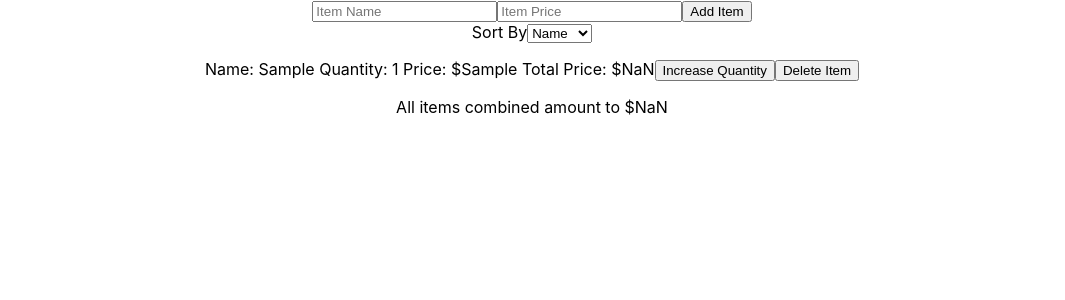
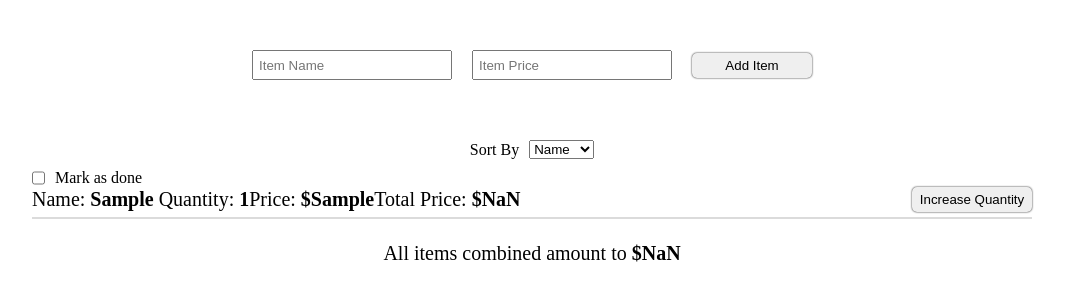
Before and after one commit to kosuo9909/todolist-internship, a React (Create React App) app: page / in a window 1280 px wide. Both pictures are taken after typing "Sample", "Sample" into the empty fields and a click on the button "Add Item". Shown: the top 300 px of the page, without its empty margins (108-1173 px from the left). Built offline with nearby package versions, Linux system fonts and the light colour scheme.

Commit message:
component refactoring

```diff
--- a/src/App.css
+++ b/src/App.css
@@ -1,38 +1,4 @@
-.App {
-  text-align: center;
+.app-header {
+  margin: 0 auto;
+  width: 120rem;
 }
-
-.App-logo {
-  height: 40vmin;
-  pointer-events: none;
-}
-
-@media (prefers-reduced-motion: no-preference) {
-  .App-logo {
-    animation: App-logo-spin infinite 20s linear;
-  }
-}
-
-.App-header {
-  background-color: #282c34;
-  min-height: 100vh;
-  display: flex;
-  flex-direction: column;
-  align-items: center;
-  justify-content: center;
-  font-size: calc(10px + 2vmin);
-  color: white;
-}
-
-.App-link {
-  color: #61dafb;
-}
-
-@keyframes App-logo-spin {
-  from {
-    transform: rotate(0deg);
-  }
-  to {
-    transform: rotate(360deg);
-  }
-}
--- a/src/App.js
+++ b/src/App.js
@@ -1,7 +1,7 @@
 import { useEffect, useState } from 'react';
 import './App.css';
 import Input from './components/Input';
-import RenderItems from './components/RenderItems';
+import RenderItems from './components/Items';
 import React from 'react';
 
 function App() {
@@ -48,7 +48,7 @@ function App() {
   }
 
   return (
-    <div className="App">
+    <div className="app-header">
       <Input addItemHandler={addItemHandler} />
       <RenderItems items={items} removeItemHandler={removeItemHandler} increaseQuantityHandler={increaseQuantityHandler} decreaseQuantityHandler={decreaseQuantityHandler} />
     </div>
--- /dev/null
+++ b/src/components/Input.css
@@ -0,0 +1,23 @@
+.input-header {
+    margin-top: 5rem;
+    margin-bottom: 5rem;
+    display: flex;
+    align-items: center;
+    justify-content: center;
+
+    gap: 2rem;
+}
+
+.input-header input {
+    width: 20rem;
+    height: 3rem;
+    padding: 0.5rem;
+}
+
+.input-header button {
+    width: 12rem;
+    height: 2.5rem;
+    border-radius: 0.5rem;
+    border-style: none;
+    box-shadow: 0 0 2px black;
+}
--- a/src/components/Input.js
+++ b/src/components/Input.js
@@ -1,5 +1,6 @@
 import { useState } from "react";
 import React from "react";
+import './Input.css'
 
 const Input = ({ addItemHandler }) => {
     const [name, setName] = useState("");
@@ -13,7 +14,7 @@ const Input = ({ addItemHandler }) => {
         setName('')
         setPrice('')
     }
-    return <div>
+    return <div className="input-header">
         <input value={name} placeholder="Item Name" onKeyDown={handleEnterAddItem} onChange={(e) => { setName(e.target.value) }}></input>
         <input value={price} placeholder="Item Price" onKeyDown={handleEnterAddItem} onChange={(e) => { setPrice(e.target.value) }}></input>
         <button onClick={addItemAndClearInput}>Add Item</button>
--- /dev/null
+++ b/src/components/Items.css
@@ -0,0 +1,90 @@
+.sort-by {
+    display: flex;
+    justify-content: center;
+    align-items: center;
+    gap: 1rem;
+
+    font-size: 1.6rem;
+    padding: 1rem;
+}
+
+.items-header {
+    display: flex;
+    flex-direction: column;
+    align-items: center;
+}
+
+.items-row {
+    max-width: 100rem;
+    display: flex;
+    justify-content: space-between;
+    align-items: center;
+    font-size: 2rem;
+    position: relative;
+    width: 120rem;
+}
+
+.items {
+    display: flex;
+    flex-direction: column;
+    justify-content: center;
+    align-items: flex-start;
+    gap: 2rem;
+    margin-bottom: 3rem;
+
+}
+
+.items-entries.line-through {
+    text-decoration: line-through;
+
+}
+
+.items-row::after {
+    content: '';
+    border-bottom: 2px solid rgba(0, 0, 0, 0.14);
+    position: absolute;
+    width: 100%;
+    top: 3rem;
+    bottom: 0;
+}
+
+.name-span,
+.price-span,
+.quantity-span,
+.total-price-span {
+    font-weight: bold;
+}
+
+.total-combined-price-wrap {
+    font-size: 2rem;
+    display: flex;
+    justify-content: center;
+    align-items: center;
+
+    gap: 0.5rem;
+}
+
+.total-combined-price {
+    font-weight: bold;
+}
+
+.button-wrapper {
+    padding-left: 0.5rem;
+    display: flex;
+    gap: 1rem;
+}
+
+.button-quantity{
+    width: 12rem;
+    height: 2.5rem;
+    border-radius: 0.5rem;
+    border-style: none;
+    box-shadow: 0 0 2px black;
+
+}
+
+.checkbox{
+    display: flex;
+    font-size: 1.6rem;
+    gap: 1rem;
+}
--- /dev/null
+++ b/src/components/Items.js
@@ -0,0 +1,40 @@
+/* eslint-disable no-unused-vars */
+import { useState } from "react";
+import React from "react";
+import './Items.css';
+import SingleItem from "./SingleItem";
+
+const RenderItems = ({ items, increaseQuantityHandler, decreaseQuantityHandler, removeItemHandler }) => {
+    const [sort, setSort] = useState('')
+    const [isItemCompleted, setIsItemCompleted] = useState(false)
+
+    const sortedItems = [...items]
+    //TODO: funkciq sus switch statement
+    if (sort === 'name') {
+        sortedItems.sort((a, b) => a.name.localeCompare(b.name));
+    } else if (sort === 'price') {
+        sortedItems.sort((a, b) => a.price - b.price)
+    }
+
+    const sum = sortedItems.reduce((sum, item) => {
+        return sum + (item.price * item.quantity)
+    }, 0)
+
+    return <div className="items-header">
+        <label className="sort-by" htmlFor='cars'>Sort By
+            <select id='cars' onChange={(e) => setSort(e.target.value)}>
+                <option value='name'>Name</option>
+                <option value='price'>Price</option>
+                <option value='default'>Default</option>
+            </select>
+        </label>
+        <div className="items">{sortedItems.map((item, index) => <SingleItem key={index} item={item}
+         increaseQuantityHandler={increaseQuantityHandler}
+         removeItemHandler={removeItemHandler}
+         decreaseQuantityHandler={decreaseQuantityHandler}/>)}
+        </div>
+        <div className="total-combined-price-wrap">All items combined amount to <span className="total-combined-price">${sum.toFixed(2)}</span> </div>
+    </div>
+};
+
+export default RenderItems;
--- a/src/components/RenderItems.js
+++ /dev/null
@@ -1,37 +0,0 @@
-import { useState } from "react";
-import React from "react";
-
-const RenderItems = ({ items, increaseQuantityHandler, decreaseQuantityHandler, removeItemHandler }) => {
-    const [sort, setSort] = useState('')
-
-    const sortedItems = [...items]
-
-    if (sort === 'name') {
-        sortedItems.sort((a, b) => a.name.localeCompare(b.name));
-    } else if (sort === 'price') {
-        sortedItems.sort((a, b) => a.price - b.price)
-    }
-
-    const sum = sortedItems.reduce((sum, item) => {
-        return sum + (item.price * item.quantity)
-    }, 0)
-
-    return <div>
-        <label htmlFor='cars'>Sort By</label>
-        <select id='cars' onChange={(e) => setSort(e.target.value)}>
-            <option value='name'>Name</option>
-            <option value='price'>Price</option>
-            <option value='default'>Default</option>
-        </select>
-        {sortedItems.map((item, index) => (<div key={index} >
-            <p>Name: {item.name} Quantity: {item.quantity} Price: ${item.price} Total Price: ${(item.quantity * item.price).toFixed(2)}
-                <button onClick={() => { increaseQuantityHandler(item) }}>Increase Quantity</button>
-                {item.quantity > 1 && <button onClick={() => { decreaseQuantityHandler(item) }}>Decrease Quantity</button>}
-                <button onClick={() => { removeItemHandler(item) }}>Delete Item</button>
-            </p>
-        </div>))}
-        <span>All items combined amount to ${sum.toFixed(2)}</span>
-    </div>
-};
-
-export default RenderItems;
--- /dev/null
+++ b/src/components/SingleItem.js
@@ -0,0 +1,27 @@
+/* eslint-disable no-unused-vars */
+import React, { useState } from "react";
+
+const SingleItem = ({index, item, increaseQuantityHandler, removeItemHandler, decreaseQuantityHandler}) => {
+    const [isItemCompleted, setIsItemCompleted] = useState(false)
+
+    return <div key={index} >
+        <label className="checkbox">
+            <input onClick={() => setIsItemCompleted(prevIsItemCompleted => !isItemCompleted)} type="checkbox"></input>
+            <span >Mark as done</span>
+        </label>
+    <div className="items-row">
+        <div className={`items-entries ${isItemCompleted && 'line-through'}`}>
+            Name:<span className="name-span"> {item.name} </span>
+            Quantity:  <span className="quantity-span">{item.quantity}</span>
+            Price:<span className="price-span"> ${(item.price)}</span>
+            Total Price:<span className="total-price-span"> ${(item.quantity * item.price).toFixed(2)}</span>
+        </div>
+        <div className="button-wrapper">
+           { !isItemCompleted && <button className="button-quantity" onClick={() => { increaseQuantityHandler(item) }}>Increase Quantity</button>}
+            {item.quantity > 1 && !isItemCompleted && <button className="button-quantity" onClick={() => { decreaseQuantityHandler(item) }}>Decrease Quantity</button>}
+            {isItemCompleted &&<button className="button-quantity" onClick={() => { removeItemHandler(item) }}>Delete Item</button> }</div>
+    </div>
+</div>
+}
+
+export default SingleItem;
--- a/src/index.css
+++ b/src/index.css
@@ -1,13 +1,9 @@
-body {
+* {
+  padding: 0;
   margin: 0;
-  font-family: -apple-system, BlinkMacSystemFont, 'Segoe UI', 'Roboto', 'Oxygen',
-    'Ubuntu', 'Cantarell', 'Fira Sans', 'Droid Sans', 'Helvetica Neue',
-    sans-serif;
-  -webkit-font-smoothing: antialiased;
-  -moz-osx-font-smoothing: grayscale;
+  box-sizing: border-box;
 }
 
-code {
-  font-family: source-code-pro, Menlo, Monaco, Consolas, 'Courier New',
-    monospace;
+html {
+  font-size: 62.5%;
 }
```
Also changed, not shown: src/hooks/useTodoList.js (added, +53 -0 lines).
